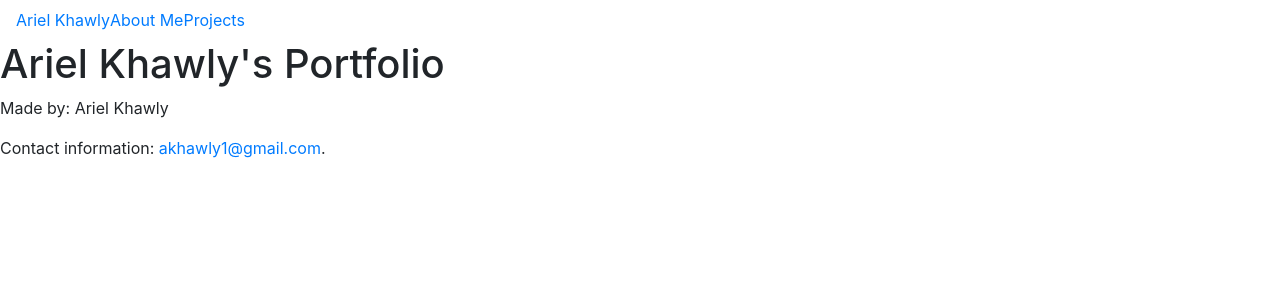
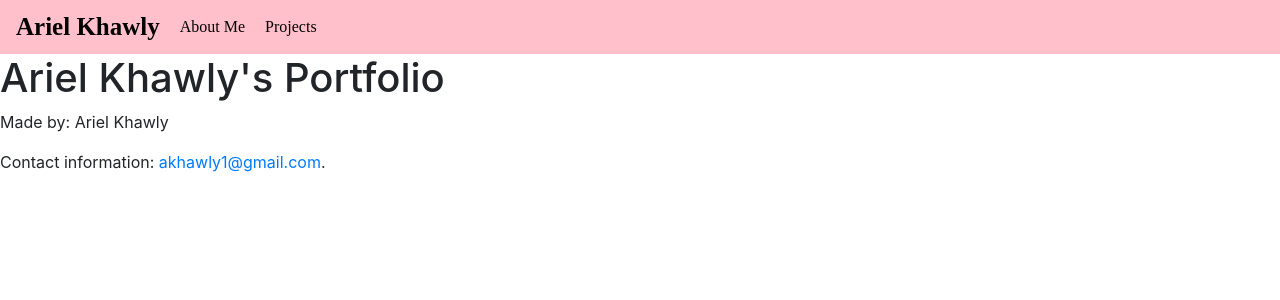
Before and after one commit to arielkhawly/homework-20, a React (Create React App) app in the folder portfolio/: page / in a window 1280 px wide. Shown: the top 300 px of the page. Built offline with nearby package versions, Linux system fonts and the light colour scheme.

Commit message:
header styling

```diff
--- a/portfolio/src/components/Header.js
+++ b/portfolio/src/components/Header.js
@@ -1,5 +1,6 @@
 import React from "react";
 import { Link } from "react-router-dom";
+import '../components/assets/Header.css'
 
 function Home() {
     return (
--- /dev/null
+++ b/portfolio/src/components/assets/Header.css
@@ -0,0 +1,42 @@
+
+
+.navbarAll {
+    font-size: 25px;
+}
+.main-navbar {
+    width: 100%;
+}
+
+.nav-icons {
+    font-size: 1.5em;
+}
+
+.navColor {
+        background-color: pink;
+
+}
+
+.navbarTitle {
+    color: black;
+    font-family: 'Kanit';
+    font-weight: 600;
+    font-size: 25px;
+    padding-right: 10px;
+}
+
+.navbarTitle:hover {
+    color:black;
+    text-decoration: none;
+}
+
+.navLink {
+    font-family: 'Kanit';
+    color: black;
+    padding-left: 10px;
+    padding-right: 10px;
+}
+
+.navLink:hover {
+    color: #FBFFF1;
+    text-decoration: none;
+}
```
